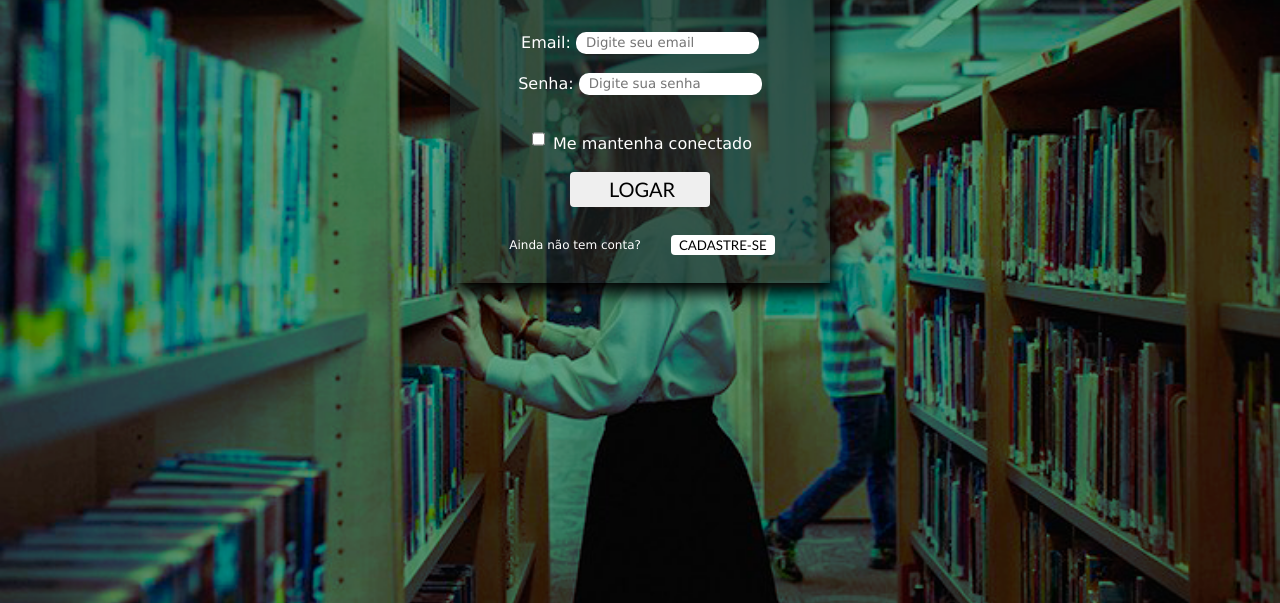
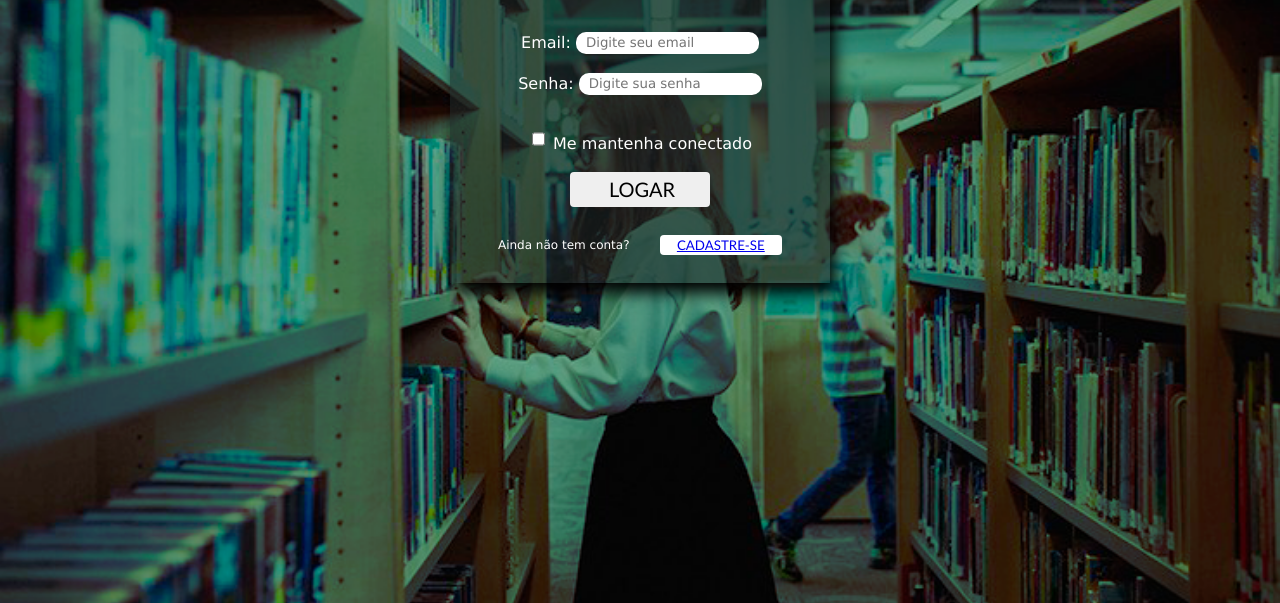
Before and after one commit to TruthDelta/Formulario-Escolar, a plain HTML site: page index.html in a window 1280 px wide. Shown: the part 197-800 px from the top of the page. Drawn offline with Linux system fonts and the light colour scheme.

Commit message:
Atualização - 05/03/24
Arrumei o "cadastra-se" e sua âncora

```diff
--- a/index.html
+++ b/index.html
@@ -26,7 +26,7 @@
 
             <div class="cadastro">
                 <p>Ainda não tem conta?</p>
-               <a href="https://truthdelta.github.io/Formulario-Estudantil/" target="_blank"><button>CADASTRE-SE</button></a>
+               <button><a href="https://truthdelta.github.io/Formulario-Estudantil/" target="_blank">CADASTRE-SE</a></button>
             </div>
         </form>
 
--- a/style.css
+++ b/style.css
@@ -95,7 +95,7 @@ form > input {
     transition: 0.5s;
     cursor: pointer;
     margin-left: 30px;
-    width: 80%;
+    width: 35%;
     height: 20px;
     border: 0px;
     border-radius: 4px;
@@ -108,7 +108,7 @@ form > input {
     transition: 0.5s;
     cursor: pointer;
     margin-left: 30px;
-    width: 80%;
+    width: 35%;
     height: 20px;
     border: 0px;
     border-radius: 4px;
```
